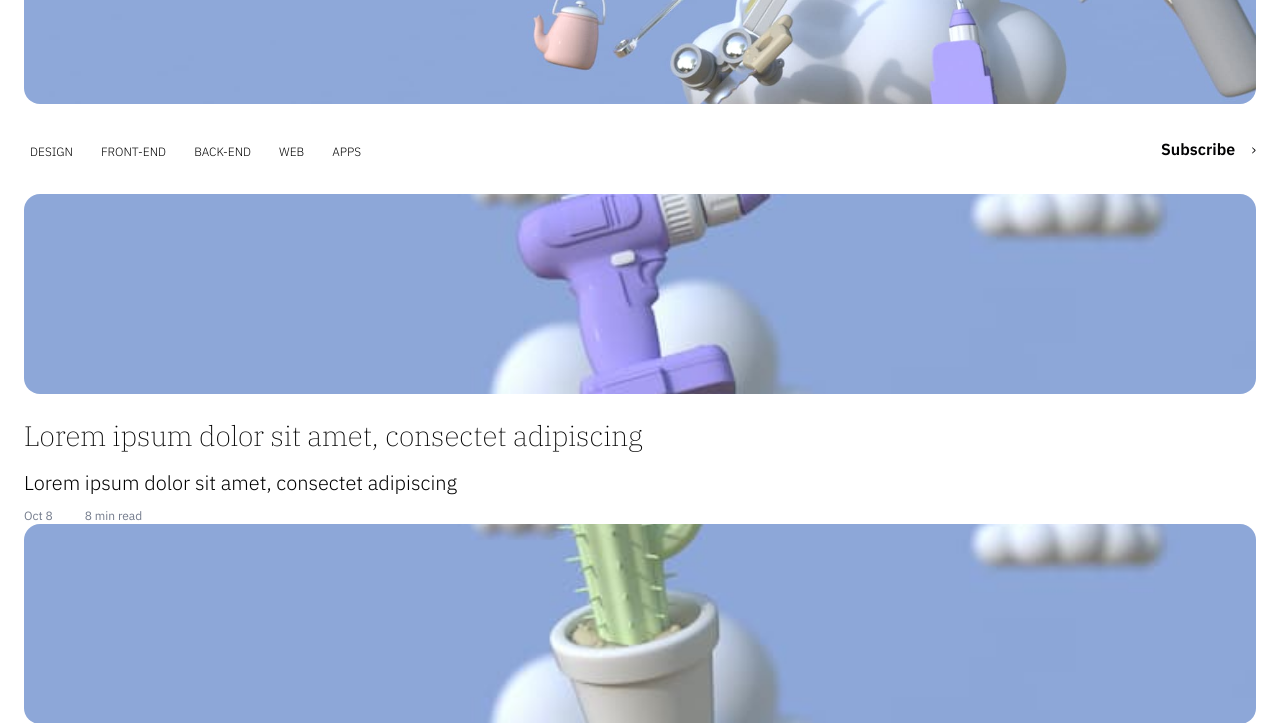
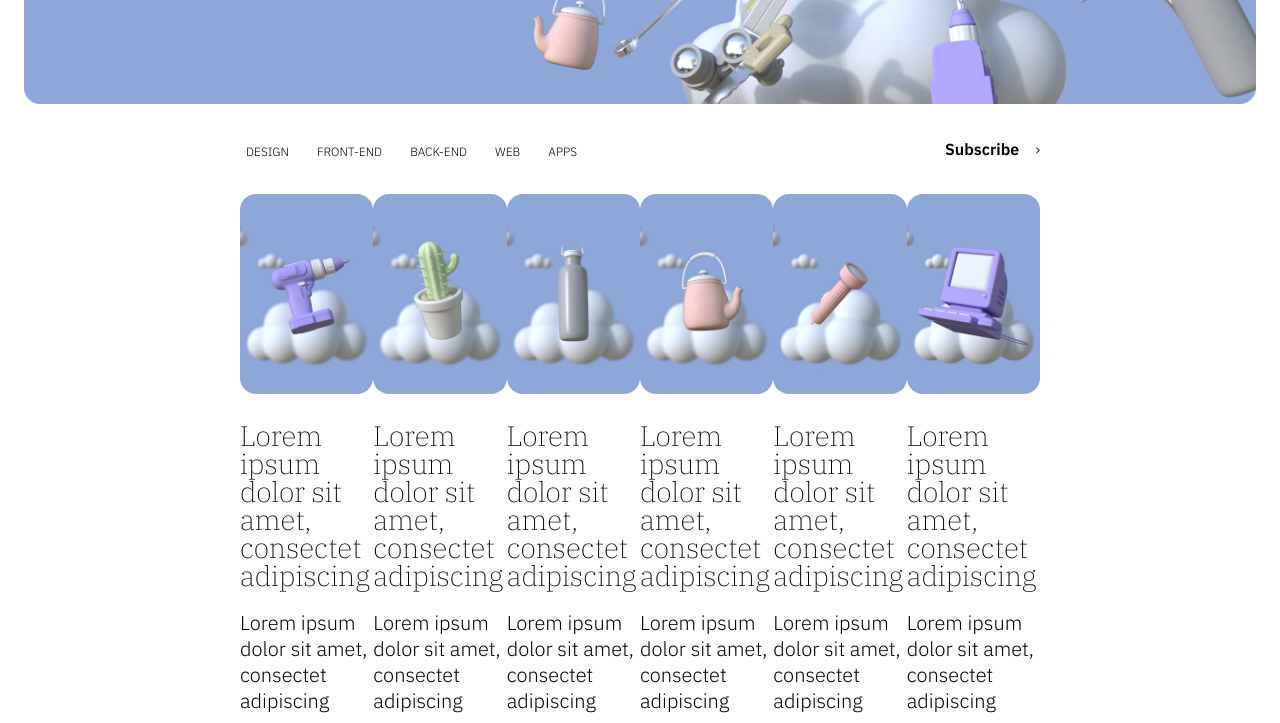
Before and after one commit to DJO52000/BlogProject2, a plain HTML site: page blog.html in a window 1280 px wide. Shown: the part 320-1043 px from the top of the page. Drawn offline with Linux system fonts and the light colour scheme.

Commit message:
HTML Corrections

```diff
--- a/blog.html
+++ b/blog.html
@@ -27,6 +27,7 @@
     </div>
   </header>
 
+  <div class="container">
       <div class="secondary-navigation">
         <ul class="categories">
           <li><button>Design</button></li>
@@ -114,6 +115,7 @@
         </article>
 
       </div>
+  </div>
 
   <section class="call-to-action">
     <div class="container">
--- a/css/style.css
+++ b/css/style.css
@@ -430,3 +430,10 @@ footer {
 .intro {
   --flow-spacer: 2em;
 }
+
+/* blog page styles */
+
+.article-grid {
+  display: grid;
+  grid-template-columns: repeat(6, 1fr);
+}
```
Lines whose indentation alone changed are shown as unchanged.
